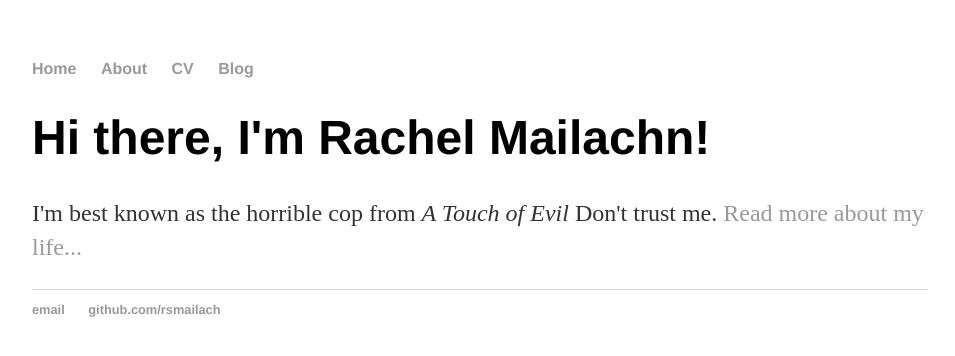
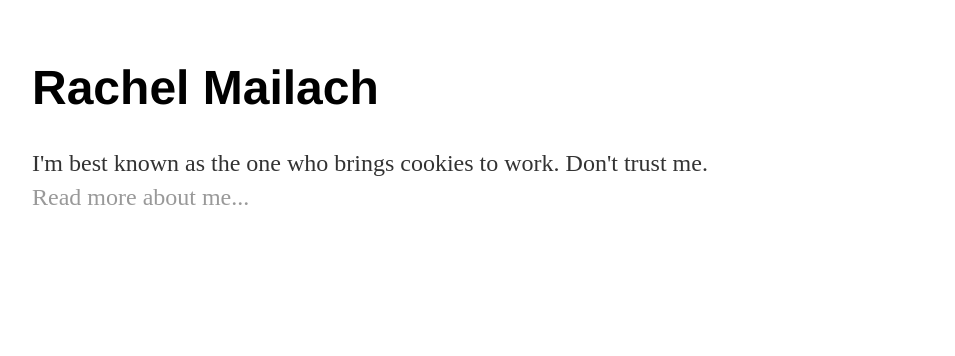
Before and after one commit to rsmailach/rsmailach.github.io, a PHP site: page / in a window 1280 px wide. Shown: the top 356 px of the page, without its empty margins (160-1115 px from the left). Run offline with PHP 8.4, Linux system fonts and the light colour scheme.

Commit message:
Modifying to PHP

```diff
--- a/css/main.css
+++ b/css/main.css
@@ -12,13 +12,26 @@ nav ul li, footer ul li {
     display: inline;
     margin-right: 20px;
 }
+
+footer {
+    border-top: 1px solid #d5d5d5;
+    font-size: .8em;
+}
+
 a {
     text-decoration: none;
     color: #999;
 }
+
 a:hover {
     text-decoration: underline;
 }
+
+.active {
+    background-color: bisque;
+
+}
+
 h1 {
     font-size: 3em;
     font-family:'Helvetica', 'Arial', 'Sans-Serif';
@@ -28,10 +41,7 @@ p {
     line-height: 1.4em;
     color: #333;
 }
-footer {
-    border-top: 1px solid #d5d5d5;
-    font-size: .8em;
-}
+
 
 ul.posts {
     margin: 20px auto 40px;
--- a/index.html
+++ b/index.html
@@ -6,25 +6,17 @@
 		<link rel="stylesheet" type="text/css" href="/css/main.css">
 	</head>
 	<body>
-		<nav>
-    		<ul>
-        		<li><a href="/">Home</a></li>
-	        	<li><a href="/about">About</a></li>
-        		<li><a href="/cv">CV</a></li>
-        		<li><a href="/blog">Blog</a></li>
-    		</ul>
-		</nav>
-		<div class="container">
+        <?php include("includes/header.html");?>
+
+
+        <div class="page_content">
     		<div class="blurb">
-        		<h1>Hi there, I'm Rachel Mailachn!</h1>
-				<p>I'm best known as the horrible cop from <em>A Touch of Evil</em> Don't trust me. <a href="/about">Read more about my life...</a></p>
+        		<h1>Rachel Mailach</h1>
+				<p>I'm best known as the one who brings cookies to work. Don't trust me. <br><a href="/about">Read more about me...</a></p>
     		</div><!-- /.blurb -->
-		</div><!-- /.container -->
-		<footer>
-    		<ul>
-        		<li><a href="mailto:rachel.mailach@gmail.com">email</a></li>
-        		<li><a href="https://github.com/rsmailach">github.com/rsmailach</a></li>
-			</ul>
-		</footer>
+		</div>
+
+
+        <?php include("includes/footer.html");?>
 	</body>
 </html>
```
